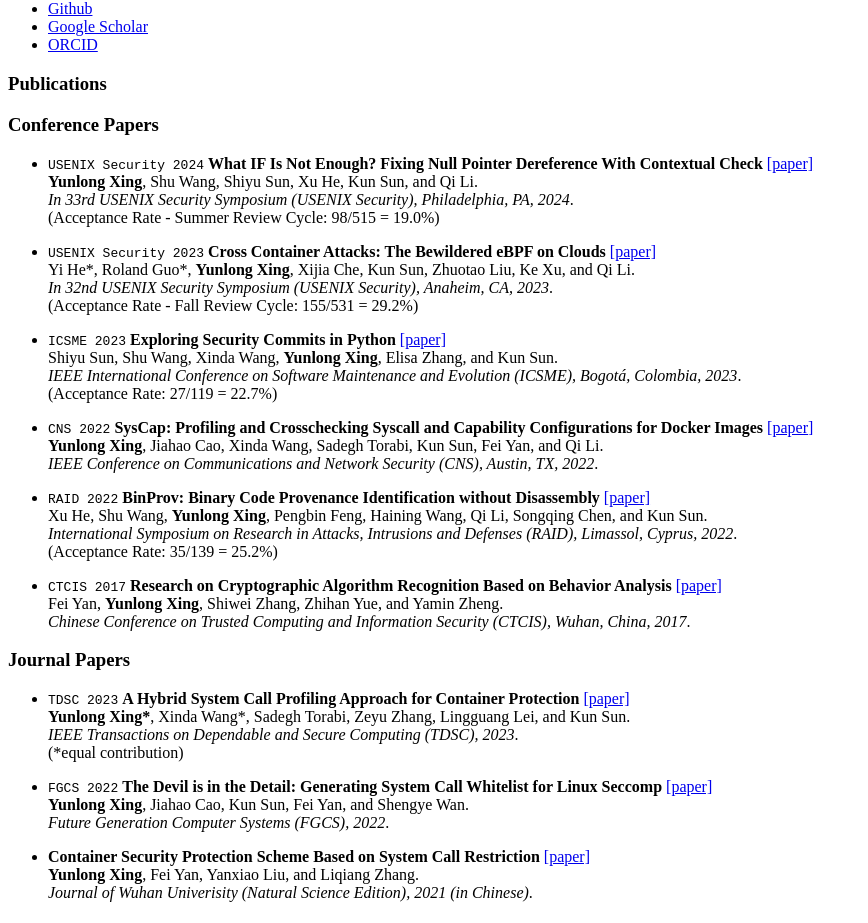
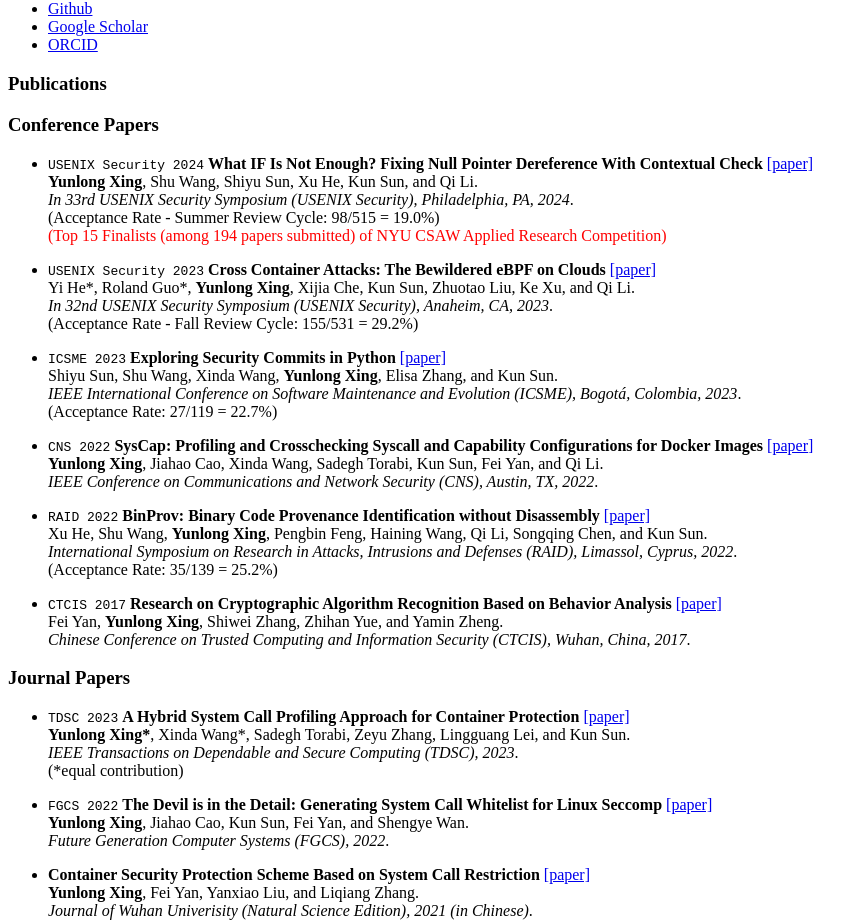
Before and after one commit to YunlongXing/yunlongxing.github.io, a Jekyll site: the page built from _pages/includes/pub.md, in a window 1280 px wide. Shown: the part 599-1522 px from the top of the page, without its empty margins (0-868 px from the left). Built offline with Jekyll 4.4.1, drawn with Linux system fonts in a browser that asks for light colours; our own code applies the rules of GitHub Pages for plain Markdown files.

Commit message:
Update pub.md

```diff
--- a/_pages/includes/pub.md
+++ b/_pages/includes/pub.md
@@ -3,7 +3,8 @@
 - ``USENIX Security 2024`` **What IF Is Not Enough? Fixing Null Pointer Dereference With Contextual Check** [\[paper\]](/publications/security24_CONCH.pdf)<br>
 **Yunlong Xing**, Shu Wang, Shiyu Sun, Xu He, Kun Sun, and Qi Li.<br>
 *In 33rd USENIX Security Symposium (USENIX Security), Philadelphia, PA, 2024*.<br>
-(Acceptance Rate - Summer Review Cycle: 98/515 = 19.0%)
+(Acceptance Rate - Summer Review Cycle: 98/515 = 19.0%)<br>
+<span style="color:red">(Top 15 Finalists (among 194 papers submitted) of NYU CSAW Applied Research Competition)</span>
 
 - ``USENIX Security 2023`` **Cross Container Attacks: The Bewildered eBPF on Clouds** [\[paper\]](/publications/security23_container.pdf)<br>
 Yi He\*, Roland Guo\*, **Yunlong Xing**, Xijia Che, Kun Sun, Zhuotao Liu, Ke Xu, and Qi Li.<br>
```
